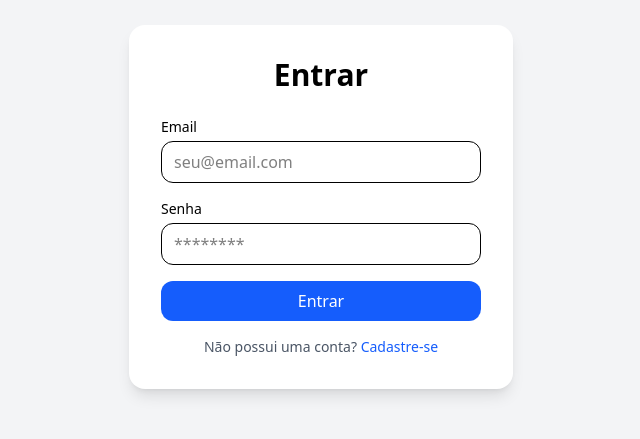
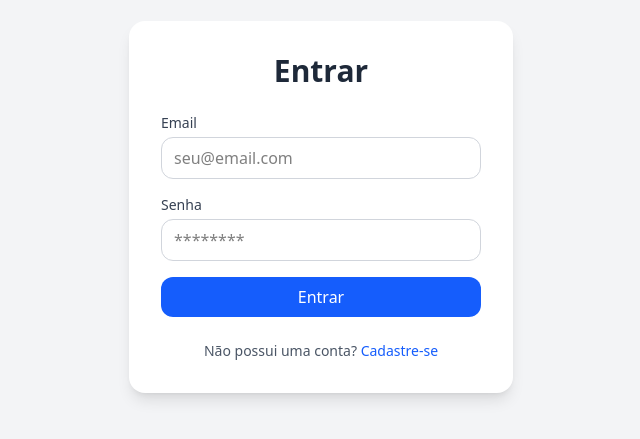
Before and after one commit to jotaenedatas/artesian-marketplace-frontend, a Next.js app: page /login in a window 1280 px wide. Shown: the part 193-632 px from the top of the page, without its empty margins (319-959 px from the left). Built offline with nearby package versions, Linux system fonts and the light colour scheme.

Commit message:
refactor: update login page to use reusable components

```diff
--- /dev/null
+++ b/app/(auth)/login/page.tsx
@@ -0,0 +1,60 @@
+'use client';
+
+import { useActionState } from "react";
+import Link from "next/link";
+import { useSearchParams } from "next/navigation";
+import { loginAction } from "@/actions/auth";
+import { InputField } from "@/components/ui/input-field";
+import { SubmitButton } from "@/components/ui/submit-button";
+
+export default function LoginPage() {
+  const [state, action] = useActionState(loginAction, null);
+
+  const searchParams = useSearchParams();
+  const callbackUrl = searchParams.get('callbackUrl') || '/';
+
+  return (
+    <div className="min-h-screen flex items-center justify-center bg-gray-100 p-4">
+      <div className="w-full max-w-sm bg-white p-8 rounded-2xl shadow-lg">
+        <h1 className="text-3xl font-bold text-center mb-6 text-gray-800">Entrar</h1>
+
+        {state?.message && (
+          <div className="mb-4 p-3 bg-red-50 text-red-600 text-sm rounded-lg border border-red-100">
+            {state.message}
+          </div>
+        )}
+
+        <form action={action} className="space-y-4">
+
+          {/* 2. Passa o valor para a Server Action de forma invisível */}
+          <input type="hidden" name="callbackUrl" value={callbackUrl} />
+
+          <InputField
+            label="Email"
+            name="email"
+            type="email"
+            placeholder="seu@email.com"
+            errorMessage={state?.errors?.email}
+          />
+
+          <InputField
+            label="Senha"
+            name="password"
+            type="password"
+            placeholder="********"
+            errorMessage={state?.errors?.password}
+          />
+
+          <SubmitButton>Entrar</SubmitButton>
+        </form>
+
+        <p className="text-sm text-center mt-6 text-gray-600">
+          Não possui uma conta?{" "}
+          <Link href={`/cadastro?callbackUrl=${encodeURIComponent(callbackUrl)}`} className="text-blue-600 font-medium hover:underline">
+            Cadastre-se
+          </Link>
+        </p>
+      </div>
+    </div>
+  );
+}
--- a/app/login/page.tsx
+++ /dev/null
@@ -1,43 +0,0 @@
-export default function Login() {
-  return (
-    <div className="min-h-screen flex items-center justify-center bg-gray-100 p-4">
-      <div className="w-full max-w-sm bg-white p-8 rounded-2xl shadow-lg">
-        <h1 className="text-3xl font-bold text-center mb-6">Entrar</h1>
-
-        <form className="space-y-4">
-          <div>
-            <label className="block text-sm mb-1">Email</label>
-            <input
-              type="email"
-              className="w-full px-3 py-2 border rounded-xl focus:outline-none focus:ring focus:ring-blue-300"
-              placeholder="seu@email.com"
-            />
-          </div>
-
-          <div>
-            <label className="block text-sm mb-1">Senha</label>
-            <input
-              type="password"
-              className="w-full px-3 py-2 border rounded-xl focus:outline-none focus:ring focus:ring-blue-300"
-              placeholder="********"
-            />
-          </div>
-
-          <button
-            type="submit"
-            className="w-full bg-blue-600 text-white py-2 rounded-xl hover:bg-blue-700 transition"
-          >
-            Entrar
-          </button>
-        </form>
-
-        <p className="text-sm text-center mt-4 text-gray-600">
-          Não possui uma conta?{" "}
-          <a href="/login/cadastro" className="text-blue-600">
-            Cadastre-se
-          </a>
-        </p>
-      </div>
-    </div>
-  );
-}
--- /dev/null
+++ b/components/ui/input-field.tsx
@@ -0,0 +1,28 @@
+import { ComponentProps } from "react";
+
+interface InputFieldProps extends ComponentProps<"input"> {
+  label: string;
+  errorMessage?: string[] | string; // Aceita array (do Zod) ou string
+}
+
+export function InputField({ label, errorMessage, className, ...props }: InputFieldProps) {
+  return (
+    <div className="w-full">
+      <label className="block text-sm mb-1 font-medium text-gray-700">
+        {label}
+      </label>
+      <input
+        className={`w-full px-3 py-2 border rounded-xl focus:outline-none focus:ring focus:ring-blue-300 transition-colors
+          ${errorMessage ? "border-red-500 focus:ring-red-200" : "border-gray-300"}
+          ${className}`}
+        {...props}
+      />
+      {/* Renderiza o erro se existir */}
+      {errorMessage && (
+        <p className="text-red-500 text-xs mt-1">
+          {Array.isArray(errorMessage) ? errorMessage[0] : errorMessage}
+        </p>
+      )}
+    </div>
+  );
+}
--- /dev/null
+++ b/components/ui/submit-button.tsx
@@ -0,0 +1,25 @@
+'use client';
+
+import { useFormStatus } from "react-dom";
+
+export function SubmitButton({ children }: { children: React.ReactNode }) {
+  const { pending } = useFormStatus();
+
+  return (
+    <button
+      type="submit"
+      disabled={pending}
+      className="w-full bg-blue-600 text-white py-2 rounded-xl hover:bg-blue-700 transition disabled:opacity-50 disabled:cursor-not-allowed flex items-center justify-center"
+    >
+      {pending ? (
+        <>
+          {/* Spinner simples via CSS */}
+          <span className="w-4 h-4 border-2 border-white/50 border-t-white rounded-full animate-spin mr-2" />
+          Entrando...
+        </>
+      ) : (
+        children
+      )}
+    </button>
+  );
+}
```
